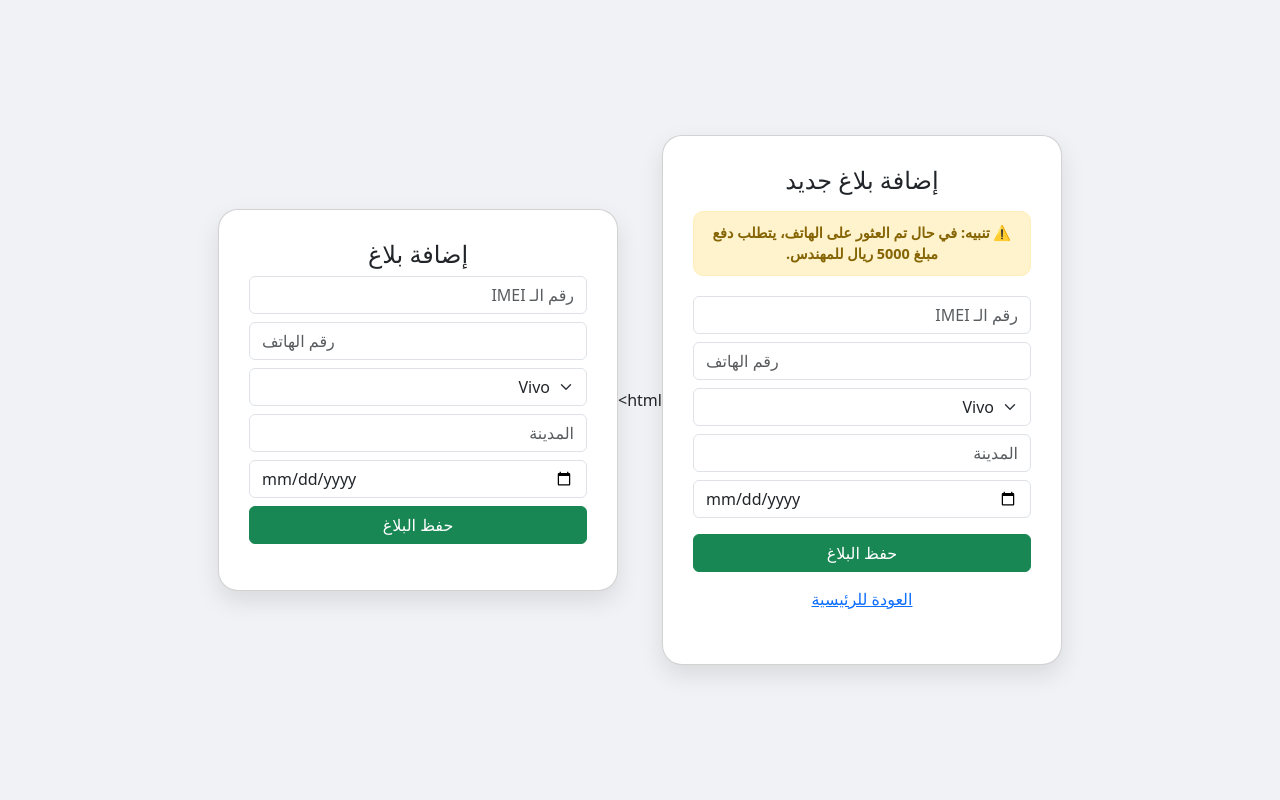
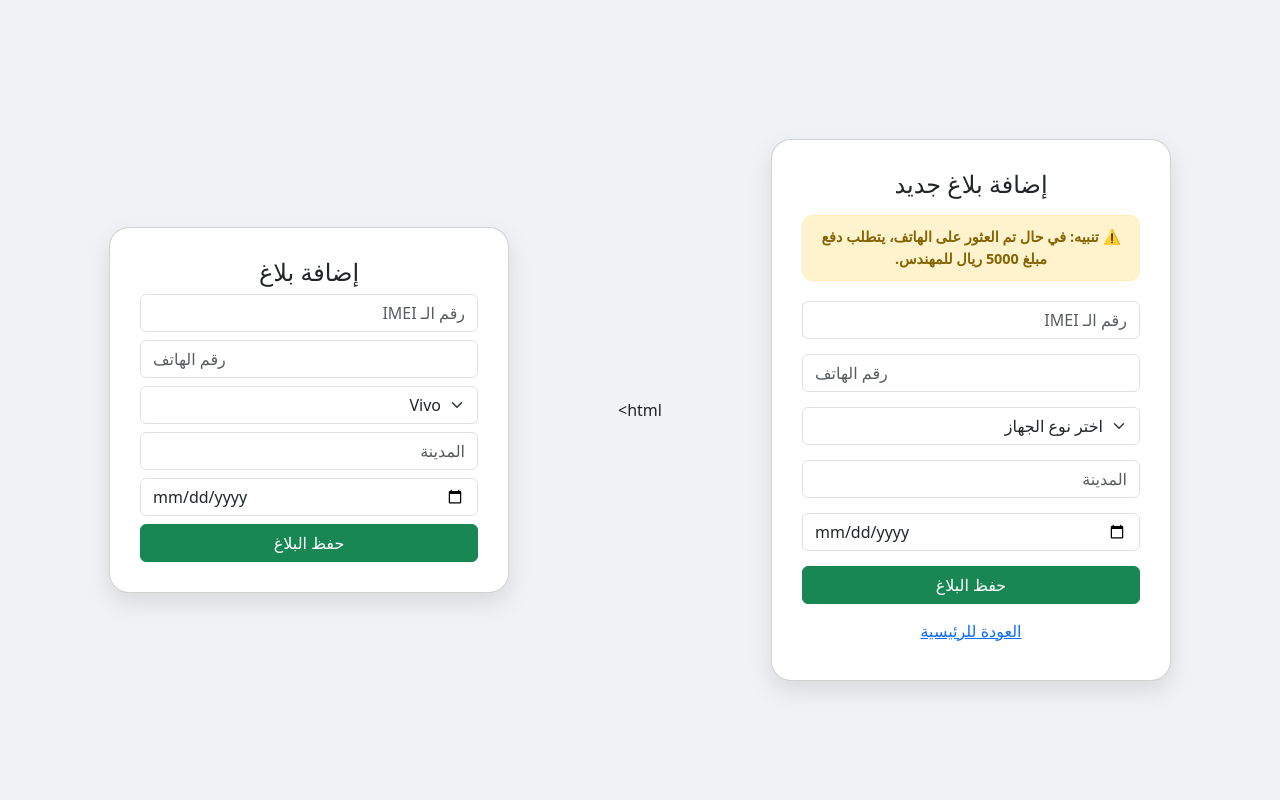
Before and after one commit to Ali202004/stolen-phones-project, a Flask app: page /add in a window 1280 px wide. Run offline with Flask 3, Linux system fonts and the light colour scheme; some libraries are stand-ins or nearby versions.

Commit message:
Update add.html

```diff
--- a/templates/add.html
+++ b/templates/add.html
@@ -1,13 +1,14 @@
-<!<!DOCTYPE html>
+<!DOCTYPE html>
 <html lang="ar" dir="rtl">
 <head>
     <meta charset="UTF-8">
     <meta name="viewport" content="width=device-width, initial-scale=1.0">
     <link href="https://cdn.jsdelivr.net/npm/bootstrap@5.3.0/dist/css/bootstrap.min.css" rel="stylesheet">
     <style>
-        body { background: #f0f2f5; display: flex; align-items: center; justify-content: center; min-height: 100vh; padding: 20px; }
-        .card { background: white; padding: 30px; border-radius: 20px; box-shadow: 0 10px 25px rgba(0,0,0,0.1); width: 100%; max-width: 450px; }
+        body { background-color: #f0f2f5; padding-top: 20px; }
+        .card { background: white; padding: 25px; border-radius: 15px; box-shadow: 0 4px 15px rgba(0,0,0,0.1); margin: 0 auto; max-width: 400px; }
         .alert-custom { background-color: #fff3cd; color: #856404; border: 1px solid #ffeeba; border-radius: 10px; padding: 10px; margin-bottom: 20px; font-weight: bold; font-size: 0.9rem; text-align: center; }
+        .form-control, .form-select { margin-bottom: 15px; }
     </style>
 </head>
 <body>
@@ -19,22 +20,26 @@
         </div>
 
         <form action="/add" method="POST">
-            <input type="text" name="imei" class="form-control mb-2" placeholder="رقم الـ IMEI" required>
-            <input type="tel" name="phone" class="form-control mb-2" placeholder="رقم الهاتف" required>
-            <select name="brand" class="form-select mb-2">
+            <input type="text" name="imei" class="form-control" placeholder="رقم الـ IMEI" required>
+            <input type="tel" name="phone" class="form-control" placeholder="رقم الهاتف" required>
+            <select name="brand" class="form-select">
+                <option value="" disabled selected>اختر نوع الجهاز</option>
                 <option value="Vivo">Vivo</option>
                 <option value="Samsung">Samsung</option>
-                <option value="LT">LT</option>
+                 <option value="Huawei">Huawei</option>
+                  <option value="Redmi">Redmi</option>
+                  <option value="ايفون">ايفون</option>
+                 <option value="تراك فون">تراك فون</option>
+                  <option value="LT">LT</option>
             </select>
-            <input type="text" name="city" class="form-control mb-2" placeholder="المدينة" required>
-            <input type="date" name="date" class="form-control mb-2" required>
-            <button class="btn btn-success w-100 mt-2">حفظ البلاغ</button>
+            <input type="text" name="city" class="form-control" placeholder="المدينة" required>
+            <input type="date" name="date" class="form-control" required>
+            <button type="submit" class="btn btn-success w-100">حفظ البلاغ</button>
             <a href="/" class="btn btn-link w-100 mt-2">العودة للرئيسية</a>
         </form>
     </div>
 </body>
-</html>
-html>
+</html>html>
 <html lang="ar" dir="rtl">
 <head>
     <meta charset="UTF-8">
```
